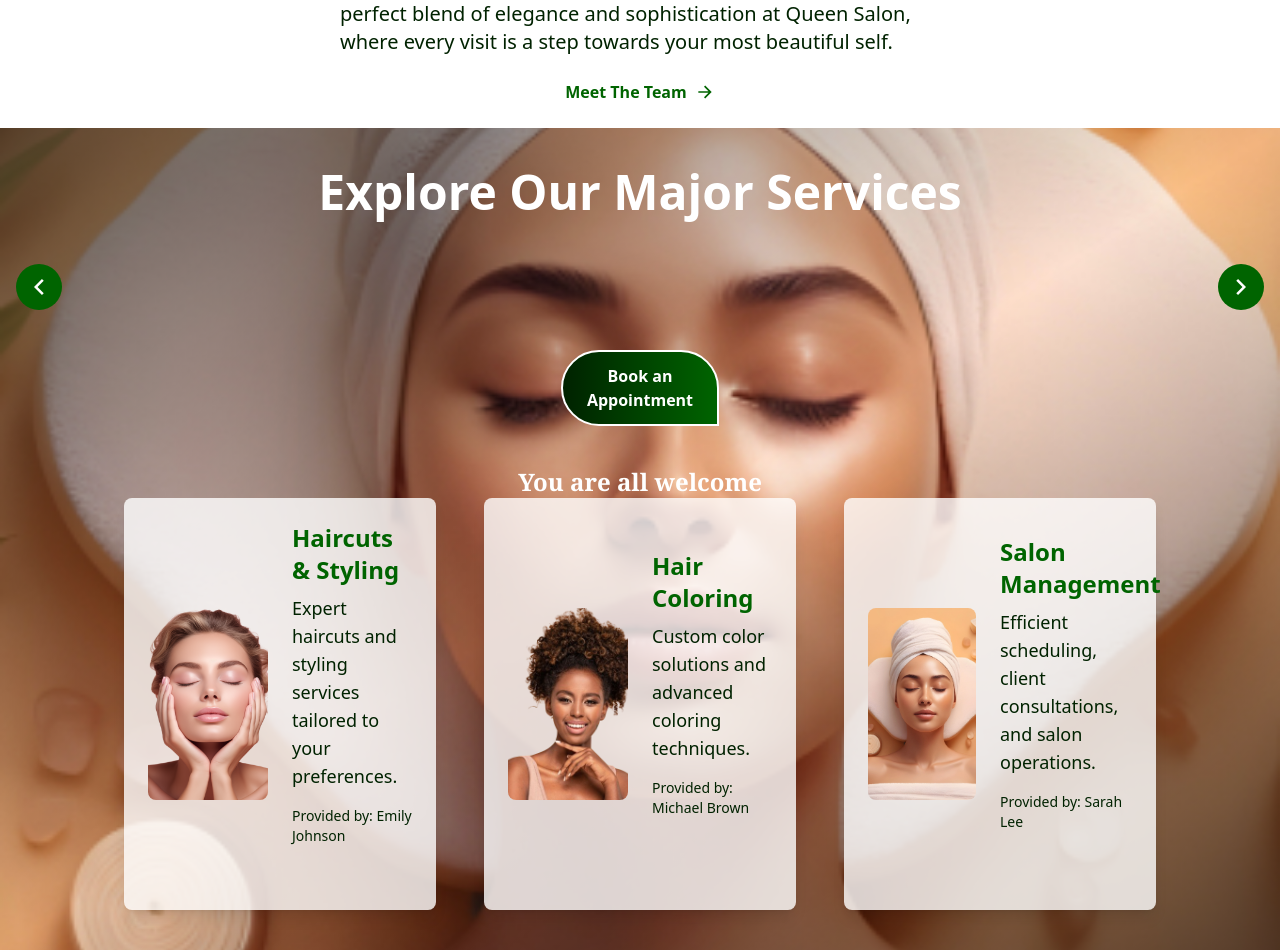
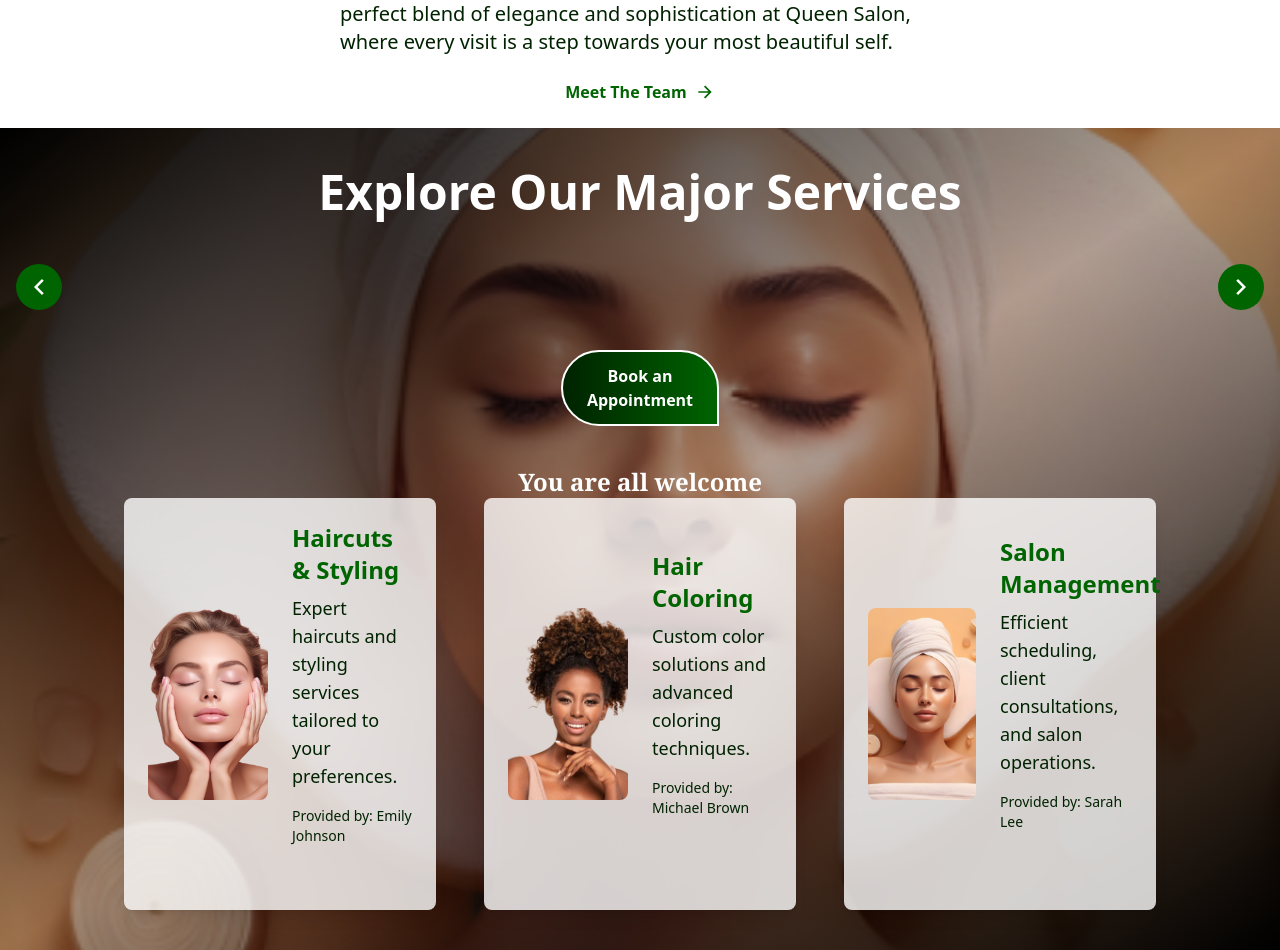
Before and after one commit to karoshalex0873/Queens-Salon, a React (Vite) app: page / in a window 1280 px wide. Shown: the part 1060-2010 px from the top of the page. Built offline with nearby package versions, Linux system fonts and the light colour scheme.

Commit message:
Created a Team  file, created serive componet

```diff
--- a/src/components/Services.jsx
+++ b/src/components/Services.jsx
@@ -41,7 +41,7 @@ const Services = () => {
   useEffect(() => {
     AOS.init({ duration: 1000 });
 
-    const intervalId = setInterval(() => changeBackgroundImage(1), 6000); // Change image every 1 minute
+    const intervalId = setInterval(() => changeBackgroundImage(1), 60000); // Change image every 1 minute
     return () => clearInterval(intervalId); // Clear interval on component unmount
   }, []);
 
@@ -72,7 +72,7 @@ const Services = () => {
         <div
           className="absolute inset-0 bg-gradient-to-br from-black via-transparent to-black"
           style={{
-            background: 'linear-gradient(to bottom right, rgba(0, 0, 0, 0.6), rgba(0, 0, 0, 0) 50%, rgba(0, 0, 0, 0.6))',
+            background: 'linear-gradient(to bottom right, rgba(0, 0, 0, 1), rgba(0, 0, 0, 0.3) 50%, rgba(0, 0, 0, 1))',
           }}
         ></div>
       </div>
```
